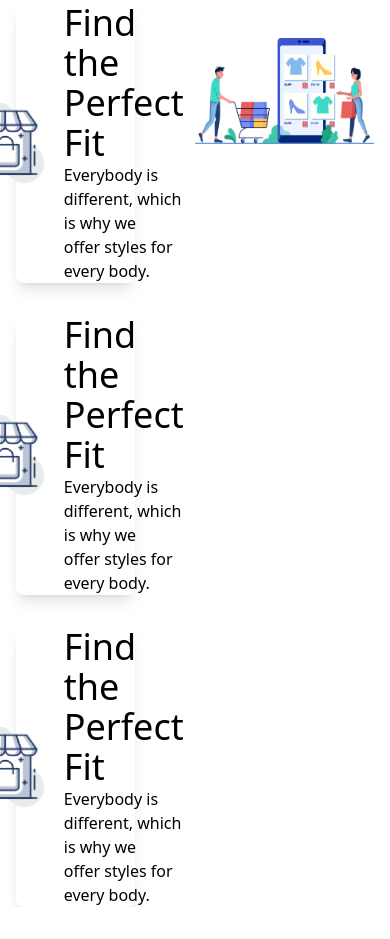
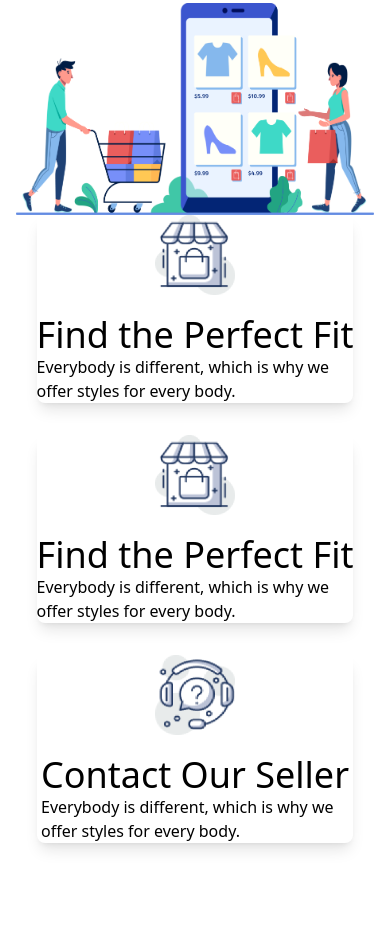
Before and after one commit to MHMIZAN09/Penguin-Fashion, a plain HTML site: page index.html in a window 390 px wide. Shown: the part 5199-6138 px from the top of the page. Before the commit the page ends 6106 px from the top, so only its background shows below. Drawn offline with nearby package versions, Linux system fonts and the light colour scheme.

Commit message:
add responsive layout

```diff
--- a/index.html
+++ b/index.html
@@ -187,9 +187,9 @@
             </div>
         </section>
         <section class="py-12">
-            <div class="flex justify-between items-center p-4">
-                <div class="w-1/3 h-44">
-                    <div class="flex justify-center items-center gap-5 shadow-lg rounded-lg mb-8">
+            <div class="flex  flex-col-reverse md:flex-row justify-between items-center p-4">
+                <div class="w-auto h-auto">
+                    <div class="flex flex-col md:flex-row justify-center items-center gap-5 shadow-lg rounded-lg mb-8">
                         <img class="w-20 h-20" src="icons/house.png" alt="">
                         <div>
                             <h4 class="text-4xl">Find the Perfect Fit</h4>
@@ -198,7 +198,7 @@
                             </p>
                         </div>
                     </div>
-                    <div class="flex justify-center items-center gap-5 shadow-lg rounded-lg mb-8">
+                    <div class="flex flex-col md:flex-row justify-center items-center gap-5 shadow-lg rounded-lg mb-8">
                         <img class="w-20 h-20" src="icons/house.png" alt="">
                         <div>
                             <h4 class="text-4xl">Find the Perfect Fit</h4>
@@ -207,18 +207,18 @@
                             </p>
                         </div>
                     </div>
-                    <div class="flex justify-center items-center gap-5 shadow-lg rounded-lg mb-8">
-                        <img class="w-20 h-20" src="icons/house.png" alt="">
+                    <div class="flex flex-col md:flex-row justify-center items-center gap-5 shadow-lg rounded-lg mb-8">
+                        <img class="w-20 h-20" src="icons/question.png" alt="">
                         <div>
-                            <h4 class="text-4xl">Find the Perfect Fit</h4>
+                            <h4 class="text-4xl">Contact Our Seller</h4>
                             <p>Everybody is different, which is why we
                                 <br>offer styles for every body.
                             </p>
                         </div>
                     </div>
                 </div>
-                <div class="w-1/2">
-                    <img src="images/shopping.png" alt="">
+                <div class="md:w-1/2 ">
+                    <img class="w-auto" src="images/shopping.png" alt="">
                 </div>
             </div>
         </section>
```
